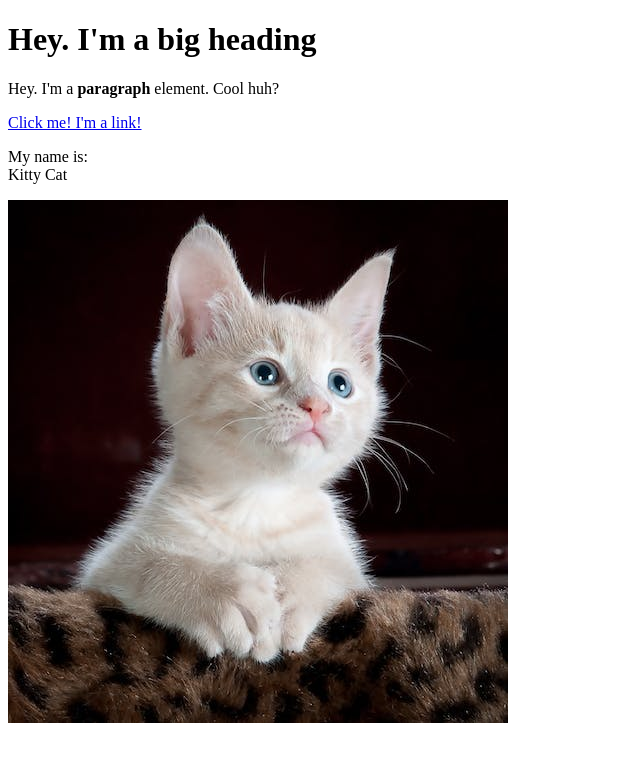
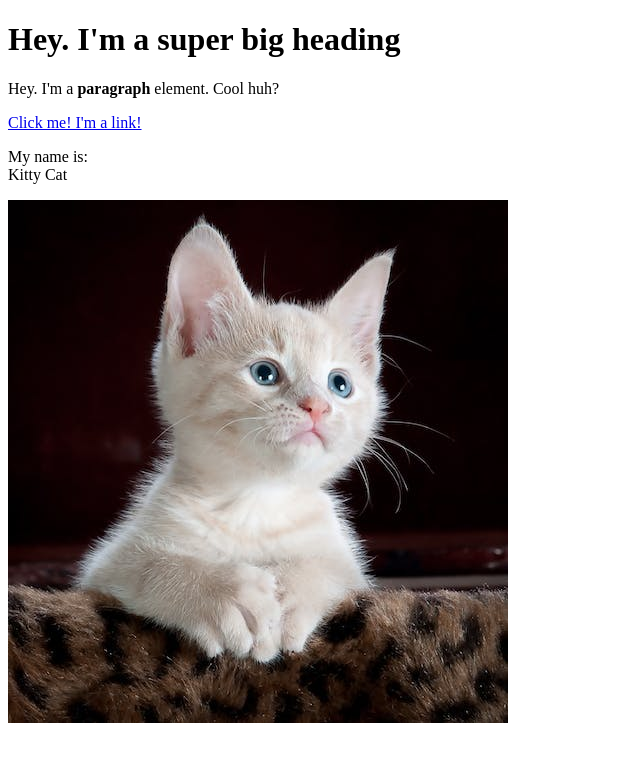
Before and after one commit to YerAWizardDani/cartoon-hero, a plain HTML site: page test.html in a window 1280 px wide. Shown: the whole page, without its empty margins (0-640 px from the left). Drawn offline with Linux system fonts and the light colour scheme.

Commit message:
changed text

```diff
--- a/test.html
+++ b/test.html
@@ -4,7 +4,7 @@
 	<title>Test page</title>
 	<body>
 </head>
-	<h1>Hey. I'm a big heading</h1>
+	<h1>Hey. I'm a super big heading</h1>
 	<p>Hey. I'm a <b>paragraph</b> element. Cool huh?</p>
 	<a href="https://google.com" target="_blank" title="Let's go to Google">Click me! I'm a link!</a>
 	<p>My name is:<br>
```
